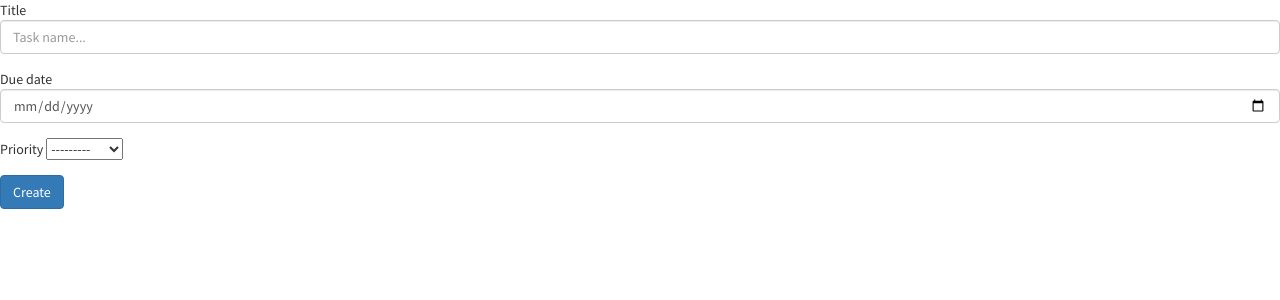
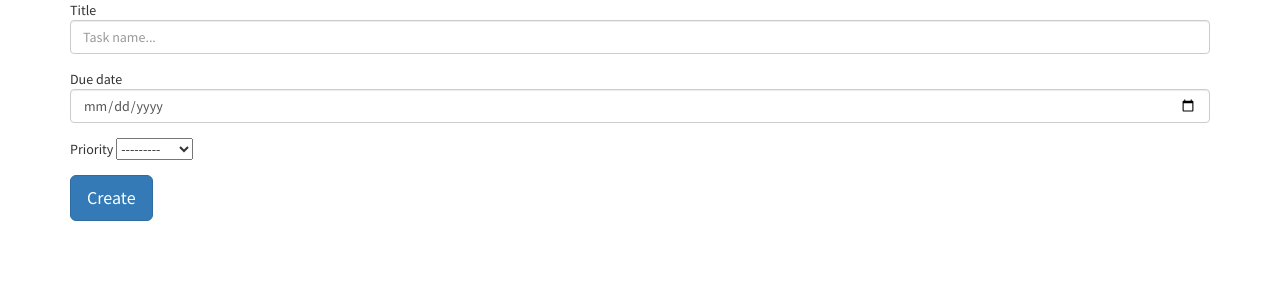
Before and after one commit to GreatRaksin/ToDo_app_Django, a Django app: a page that uses templates/task_form.html in a window 1280 px wide. Shown: the part 88-388 px from the top of the page. Run offline with Django 4.2, Linux system fonts and the light colour scheme; data comes from the database, SQL or seed files in the repository; both versions use the stored data as it was after the commit; some libraries are stand-ins or nearby versions.

Commit message:
Finishing todo lists stylization

```diff
--- a/static/todo/custom.css
+++ b/static/todo/custom.css
@@ -72,3 +72,7 @@ hr:after {
     padding: 1.5em;
     text-align: center;
 }
+
+.add-form {
+
+}
--- a/templates/task_form.html
+++ b/templates/task_form.html
@@ -1,7 +1,8 @@
 {% extends 'base.html' %}
 
 {% block content %}
-    <form method="post">
+    <div class="container">
+        <form class="add-form" method="post">
         {% csrf_token %}
 
         {% for field in form %}
@@ -11,6 +12,7 @@
             </div>
         {% endfor %}
 
-        <input type="submit" class="btn btn-primary" value="Create">
+        <input type="submit" class="btn btn-lg btn-primary" value="Create">
     </form>
+    </div>
 {% endblock %}
--- a/todo/views.py
+++ b/todo/views.py
@@ -76,7 +76,3 @@ def add_task(request, list_name):
         task.save()
         return redirect(reverse('current_list', args=[todo_list.title]))
     return render(request, 'task_form.html', {'title': 'New Task', 'form': form})
-
-
-def delete_task(request, task_id):
-    pass
```
Also changed, not shown: db.sqlite3.
